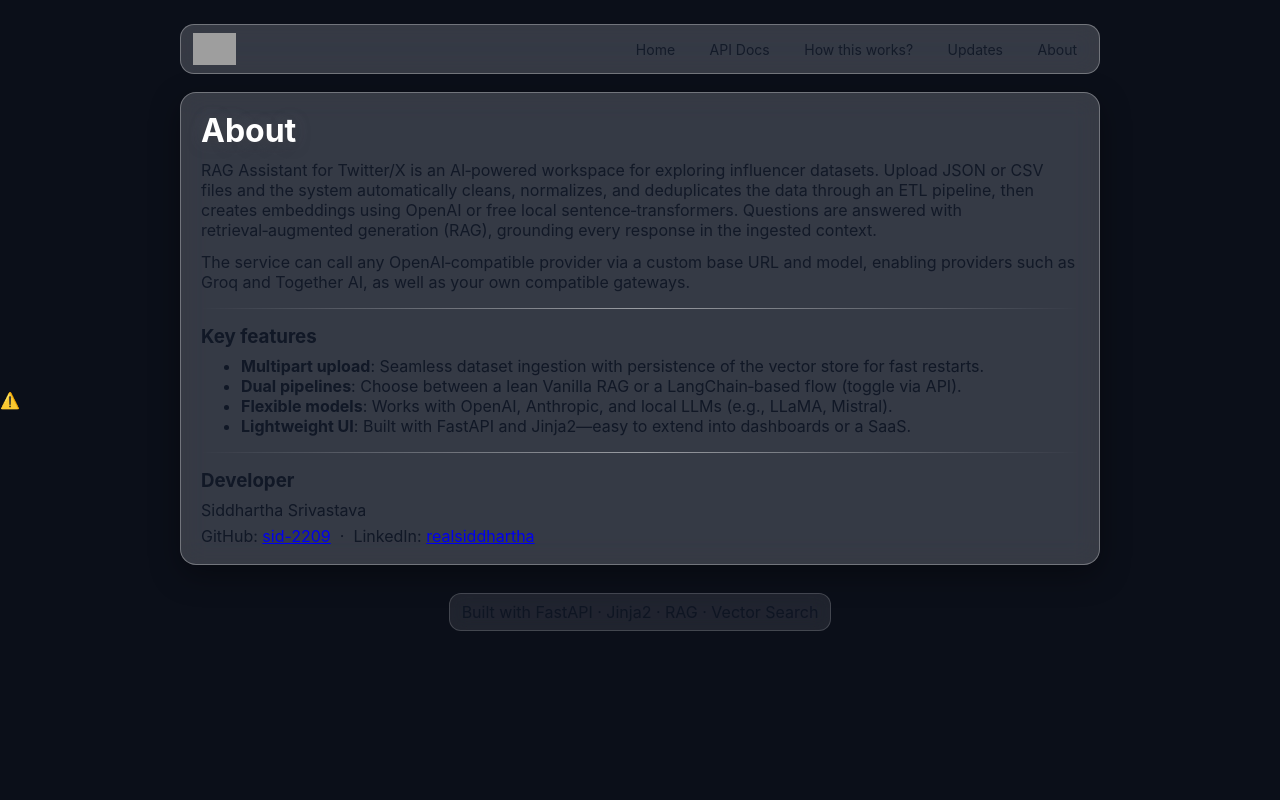
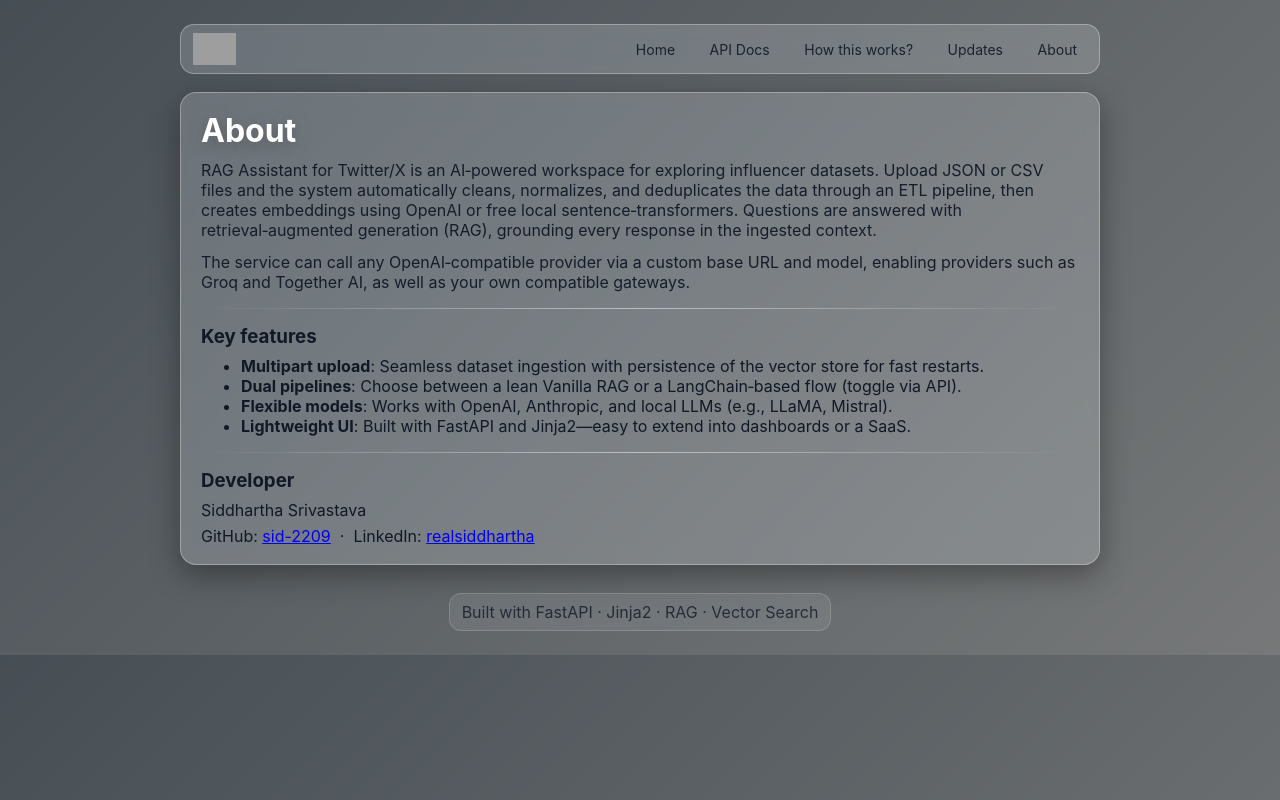
Before and after one commit to sid-2209/rag-assistant-twitter-x-influencer-knowledge-base, a Python web app: template app/templates/about.html in a window 1280 px wide. Run offline with Jinja, Linux system fonts and the light colour scheme; the template is opened without the code that fills it, so the values that code supplies are empty; grey boxes are pictures that could not be loaded.

Commit message:
feat: apply consistent gradient background (#8e9eab → #eef2f3) across all pages, remove all CDN calls and animations

```diff
--- a/app/templates/about.html
+++ b/app/templates/about.html
@@ -6,7 +6,23 @@
     <title>About · RAG Assistant</title>
     <style>
       *, *::before, *::after{ box-sizing: border-box }
-      body{ font-family: -apple-system, BlinkMacSystemFont, Segoe UI, Roboto, Helvetica, Arial, sans-serif; margin:24px; background:#0B0F19; color:#111826 }
+      body{
+        font-family: -apple-system, BlinkMacSystemFont, Segoe UI, Roboto, Helvetica, Arial, sans-serif;
+        margin:24px;
+        background: linear-gradient(135deg, #8e9eab 0%, #eef2f3 100%);
+        color:#111826;
+        position: relative;
+      }
+      body::before {
+        content: '';
+        position: fixed;
+        top: 0;
+        left: 0;
+        width: 100%;
+        height: 100%;
+        background: rgba(0, 0, 0, 0.5);
+        z-index: -1;
+      }
       .container{ max-width: 920px; margin: 0 auto }
       h1{ margin: 0 0 10px 0; color:#ffffff; text-shadow: 0 2px 16px rgba(0,0,0,.40), 0 0 18px rgba(255,255,255,.22) }
       .card{
@@ -37,8 +53,6 @@
     </style>
   </head>
   <body>
-    <script src="https://unpkg.com/@lottiefiles/lottie-player@latest/dist/lottie-player.js"></script>
-    <lottie-player src="/static/lottie/bg.json" autoplay loop mode="bounce" speed="0.6" style="position:fixed; inset:0; width:100%; height:100%; z-index:-1; pointer-events:none; opacity:.98;"></lottie-player>
     <nav class="topbar">
       <div class="nav-inner">
         <img class="brand-logo" src="/static/icons/RAG%20icon.png" alt="RAG Assistant" />
```
Also changed, not shown: app/templates/how-it-works.html (+17 -3 lines), app/templates/index.html (+1 -8 lines), app/templates/updates.html (+17 -3 lines).
